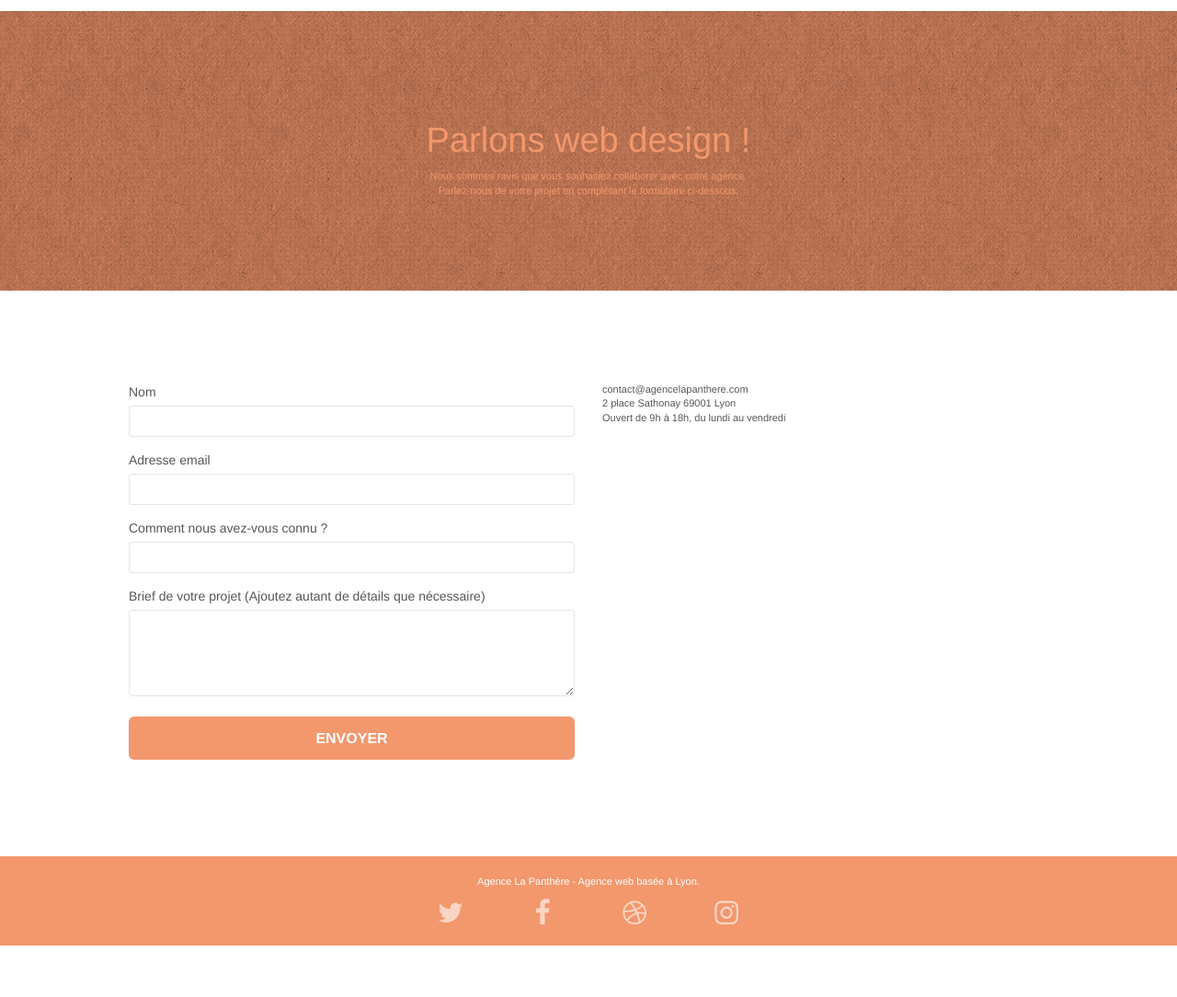
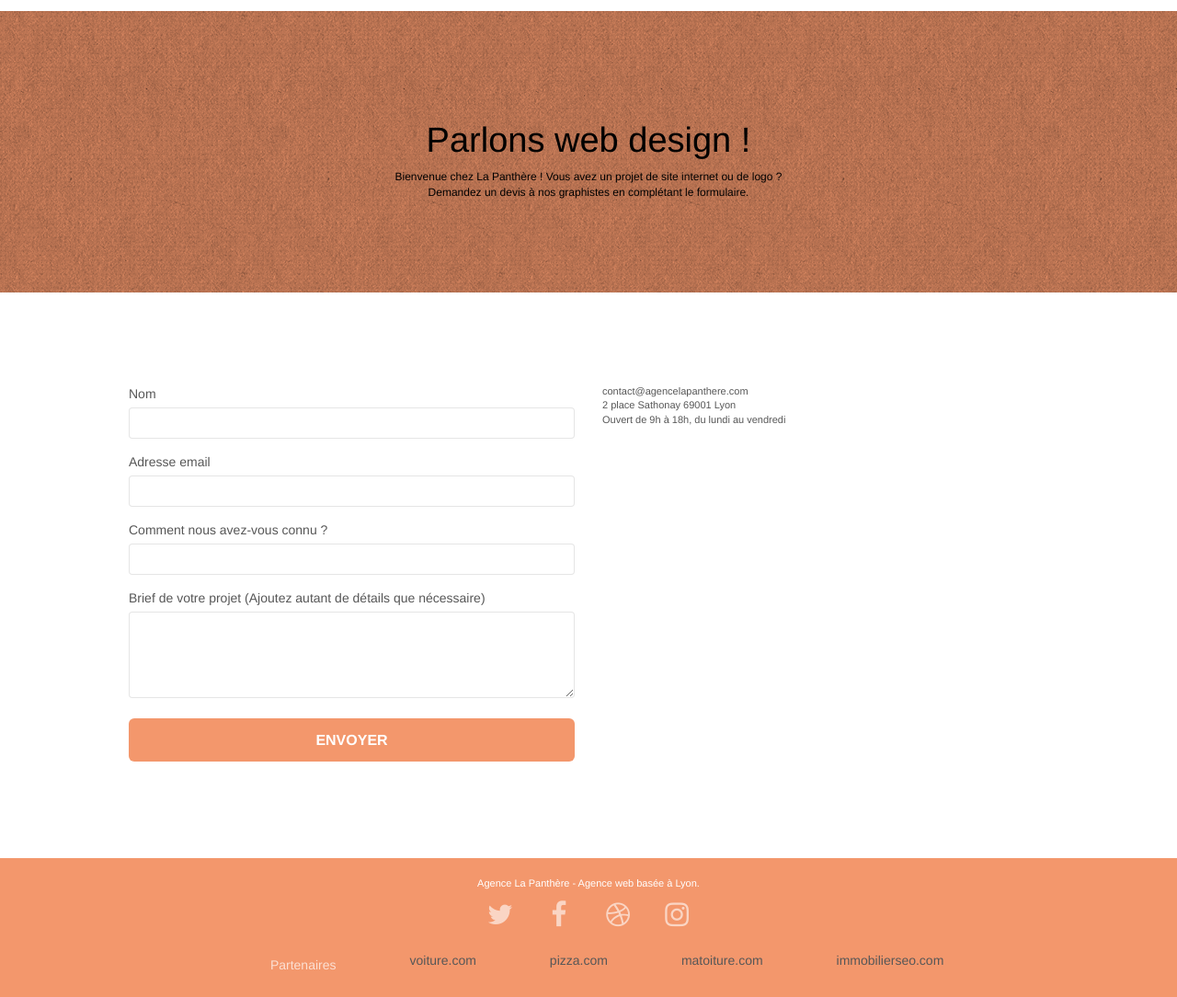
Before and after one commit to cofefefe/La_Panth-re_Baugard_Mathieu_V1.1, a plain HTML site: page Starting website 2/page2.html in a window 1280 px wide. Shown: the part 80-1164 px from the top of the page at 92% size. Before the commit the page ends 1108 px from the top, so only its background shows below. Drawn offline with nearby package versions, Linux system fonts and the light colour scheme; files that its build step writes are made by us from their sources; a script that the page names is missing.

Commit message:
Adaptation heading et suppression lien de spam, mise en valeur partenaire

```diff
--- a/Starting website 2/page2.html
+++ b/Starting website 2/page2.html
@@ -13,6 +13,7 @@
 	<link rel="stylesheet" type="text/css" href="style.css">
 	<link rel="stylesheet" type="text/css" href="./css/font-awesome.min.css">
 	<link rel="stylesheet" type="text/css" href="./css/et-line.min.css">
+	<link rel="stylesheet" type="text/css" href="./css/font-awesome.css">
 
 
 	<script src="./js/jquery-2.1.0.min.js"></script>
@@ -55,17 +56,17 @@
 <!-- bloc-0 END -->
 
 <!-- bloc-6 -->
-<section class="bloc bg-dots-bg bg-repeat bgc-atomic-tangerine d-bloc bloc-bg-texture texture-paper" id="bloc-6">
+<section class="bloc bg-dots-bg bg-repeat bgc-atomic-tangerine d-bloc bloc-bg-texture texture-paper center_bloc" id="bloc-6">
 	<div class="container bloc-lg">
 		<div class="row">
 			<div class="col-sm-12">
-				<h1 class="text-center hero-bloc-text tc-white">
+				<h1 class="text-center hero-bloc-text black">
 					Parlons web design !
 				</h1>
-				<p class="text-center mg-lg tc-white tight-width-whitespace">
-					Nous sommes ravis que vous souhaitiez collaborer avec notre agence.<br>
-					Parlez-nous de votre projet en complétant le formulaire ci-dessous.
-				</p>
+				<h2 class="text-center  tight-width-whitespace black smallest">
+					Bienvenue chez La Panthère ! Vous avez un projet de site internet ou de logo ?<br>
+					Demandez un devis à nos graphistes en complétant le formulaire.
+				</h2>
 			</div>
 		</div>
 	</div>
@@ -151,6 +152,17 @@
 						</div>
 					</div>
 				</div>
+				<div class="row">
+					<div class="col-sm-4 partnership">
+						Partenaires
+							<ul>
+								<li><a href="voiture.com">voiture.com</a></li>
+								<li><a href="pizza.com">pizza.com</a></li>
+								<li><a href="matoiture.com">matoiture.com</a></li>
+								<li><a href="immobilierseo.com">immobilierseo.com</a></li>
+							</ul>
+					</div>
+				</div>
 			</div>
 		</div>
 	</div>
--- a/Starting website 2/style.css
+++ b/Starting website 2/style.css
@@ -126,7 +126,6 @@ a:hover {
 .d-bloc a .icon-md,
 .d-bloc a .icon-lg,
 .d-bloc a .icon-xl,
-.d-bloc h1 a,
 .d-bloc h2 a,
 .d-bloc h3 a,
 .d-bloc h4 a,
@@ -224,7 +223,6 @@ a:hover {
 .l-bloc a .icon-md,
 .l-bloc a .icon-lg,
 .l-bloc a .icon-xl,
-.l-bloc h1 a,
 .l-bloc h2 a,
 .l-bloc h3 a,
 .l-bloc h4 a,
@@ -639,7 +637,7 @@ a[data-lightbox]:hover img {
     background: none;
 }
 
-h1,
+
 h2,
 h3,
 h4,
@@ -687,7 +685,7 @@ p {
 
 .h1 {
     font-size: 20px;
-    font-family: "Open Sans";
+    font-family: "Helvetica";
 }
 
 .cta-hero {
@@ -722,13 +720,7 @@ h3 {
     box-shadow: 0px 0px 0px #000000;
 }
 
-h1 {
-    color: #333333!important;
-}
 
-h4 {
-    color: #333333!important;
-}
 
 .icons {
     margin-bottom: 14px;
@@ -1040,3 +1032,52 @@ h4 {
         text-align: center;
     }
 }
+
+/*Ajout dans le cadre de l'optimisation de l'accessibilité et du SEO*/
+
+/*Optimisation footer, supression lien spam, règle style pour présentation correcte du footer*/
+.partnership{
+    display:flex;
+    align-self:center;
+    justify-content:center;
+    width:100%;
+    margin-left:5%;
+    padding-top:5px;
+    align-items:center;
+}
+.partnership ul{
+    display:flex;
+    flex-direction:row;
+    align-items:center;
+    flex-wrap:wrap;
+}
+footer li, footer a{
+    list-style-type: none;
+    text-decoration:none;
+    padding:0 20px;
+}
+.social{
+    display:flex;
+    flex-direction:row;
+    align-items:center;
+    justify-content:center;
+    margin-bottom:10px;
+
+}
+footer .col-sm-12{
+    display:flex;
+    flex-direction:column;
+    align-items:center;
+}
+/*optimisation Heading*/
+.black{
+    color:black!important;
+    font-family:"helvetica"
+}
+.center_bloc{
+    text-align:center;
+    color:#FFFFFF!important;
+}
+.col-sm-12 h2{
+    font-size:12px;
+}
```
Also changed, not shown: Starting website 2/index.html (+15 -44 lines).
